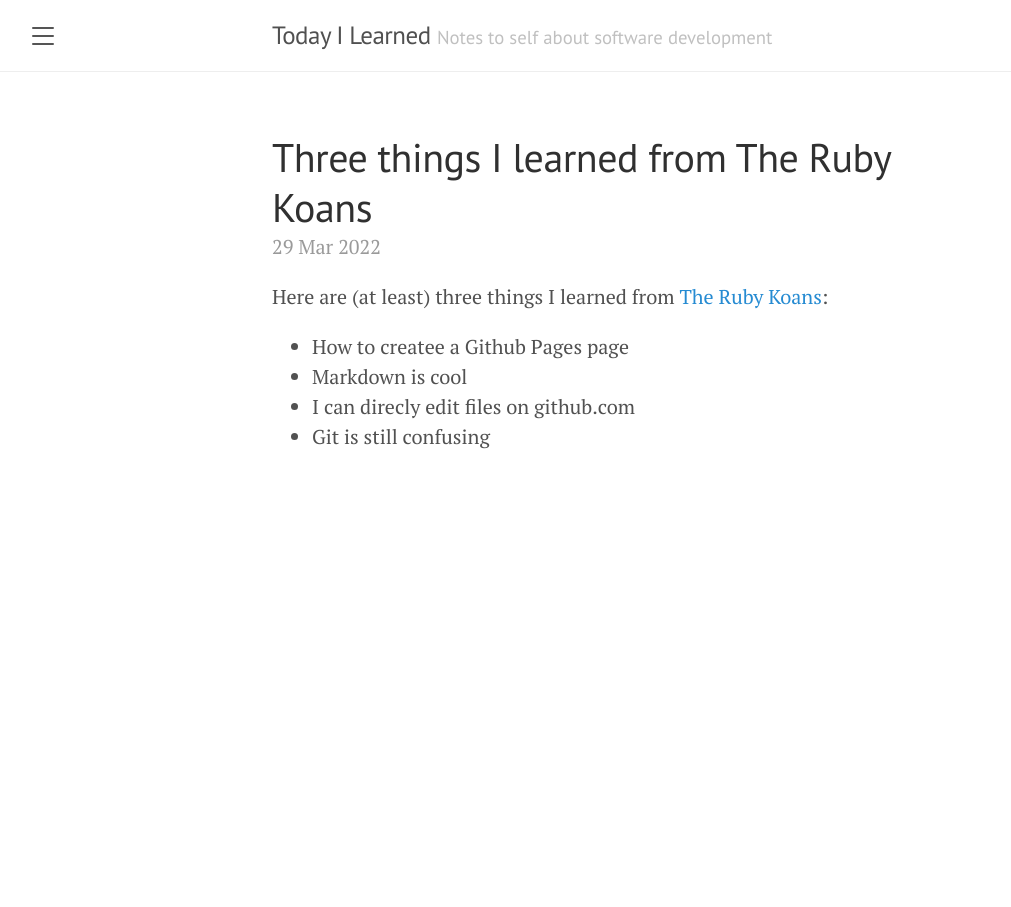
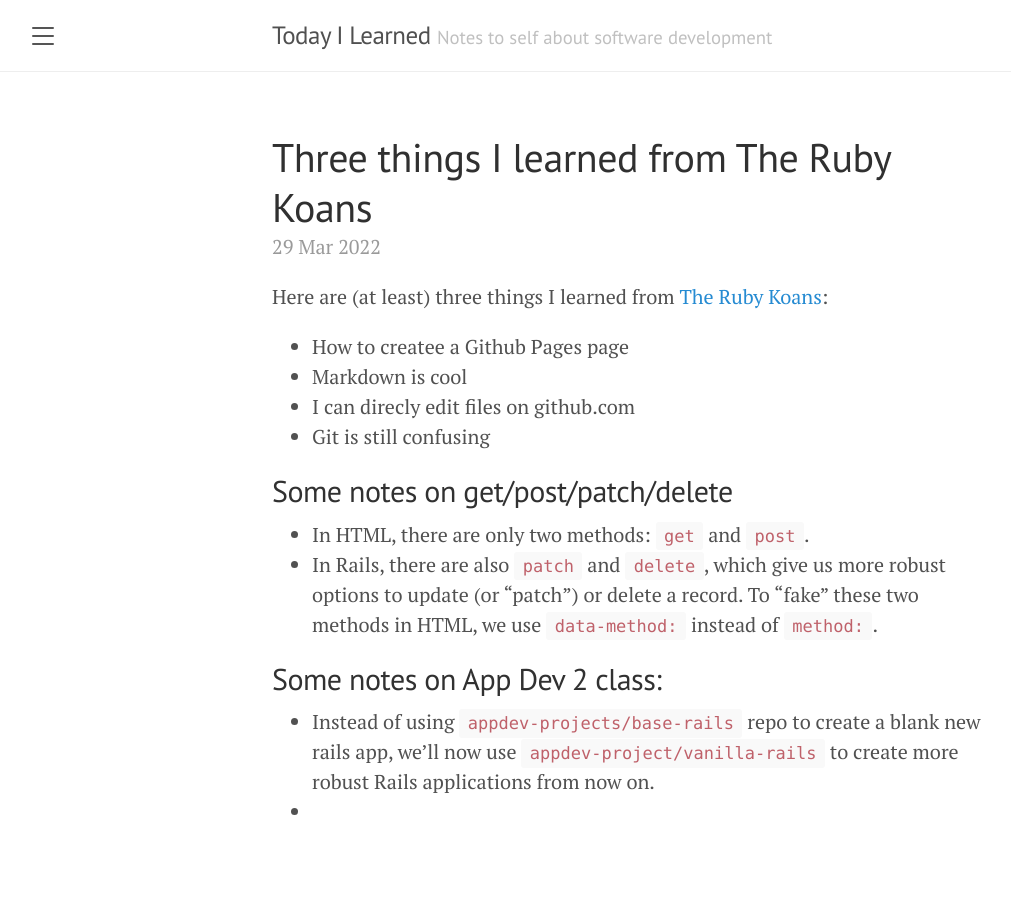
Before and after one commit to thaong91/tn-appdev-spr22, a Jekyll site: the page built from _posts/2022-03-29-three-things-i-learned-from-the-ruby-koans.md, in a window 1280 px wide. Shown: the whole page, without its empty margins (8-1019 px from the left). Built offline with Jekyll 4.4.1, drawn with Linux system fonts in a browser that asks for light colours.

Commit message:
update 2

```diff
--- a/_posts/2022-03-29-three-things-i-learned-from-the-ruby-koans.md
+++ b/_posts/2022-03-29-three-things-i-learned-from-the-ruby-koans.md
@@ -8,3 +8,12 @@ Here are (at least) three things I learned from [The Ruby Koans](http://rubykoan
 - Markdown is cool
 - I can direcly edit files on github.com
 - Git is still confusing
+
+## Some notes on get/post/patch/delete
+
+- In HTML, there are only two methods: `get` and `post`.
+- In Rails, there are also `patch` and `delete`, which give us more robust options to update (or "patch") or delete a record. To "fake" these two methods in HTML, we use `data-method:` instead of `method:`.
+
+## Some notes on App Dev 2 class:
+- Instead of using `appdev-projects/base-rails` repo to create a blank new rails app, we'll now use `appdev-project/vanilla-rails` to create more robust Rails applications from now on.
+-
```
